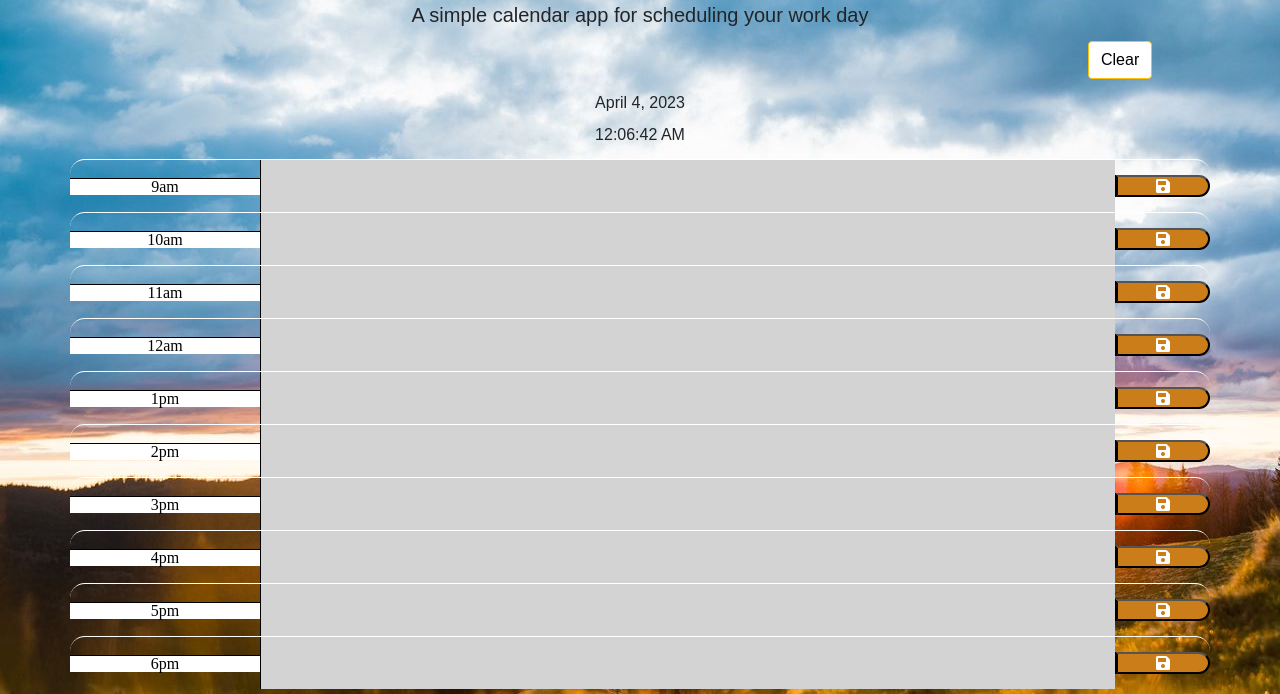
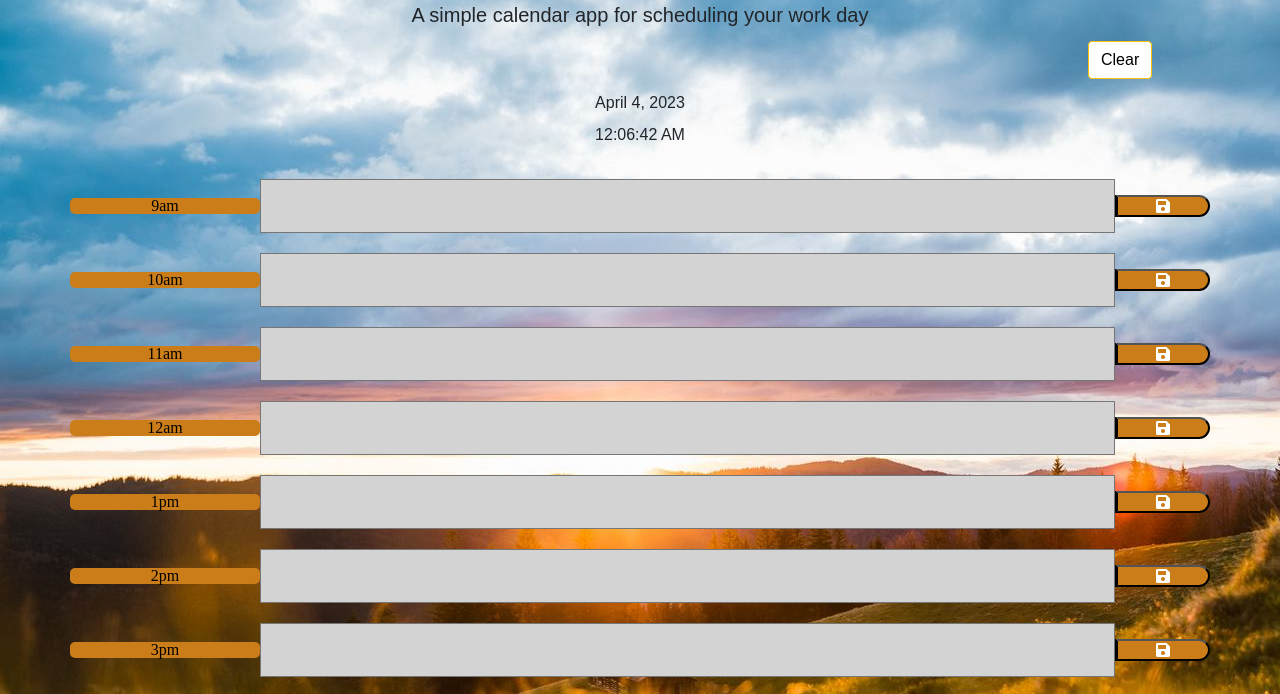
Before and after one commit to Berkeleycodingmomma/work-day-scheduler, a website: page index.html in a window 1280 px wide. Shown: the part 70-764 px from the top of the page. Drawn offline with nearby package versions, Linux system fonts and the light colour scheme.

Commit message:
changing padding and styling

```diff
--- a/assets/css/style.css
+++ b/assets/css/style.css
@@ -13,10 +13,10 @@ body {
 
 textarea {
     background: transparent;
-    border: none;
+    border-style: calc();
     resize: none;
     color: #000000;
-    border-left: 1px solid black;
+    border-radius: 40px solid black;
     padding: 10px;
     font-family: serif;
     text-align: center;
@@ -45,35 +45,45 @@ textarea {
     border-radius: 15px;
     text-align: center;
 
+
 }
 
 .row {
-    border-top: 1px solid white;
+    display: flex;
+    flex-wrap: space-between;
+    border-top: 1px transparent;
     align-items: center;
+    padding-top: 20px;
+    border-color: #000000;
+
+
 }
 
 .hour {
-    background-color: #ffffff;
+    background-color: rgb(202, 125, 25);
     color: #000000;
-    border-top: 1px solid #000000;
+    border-style: 1px solid #000000;
+    border-radius: 5px;
+    border-width: 0ch;
+
     font-family: serif;
 }
 
 .past {
     background-color: #d3d3d3;
-    color: white;
+    color: black;
     font-family: serif;
 }
 
 .present {
     background-color: #8f241e;
-    color: white;
+    color: black;
     font-family: serif;
 }
 
 .future {
     background-color: #6f4f00;
-    color: white;
+    color: black;
     font-family: serif;
 }
 
```
